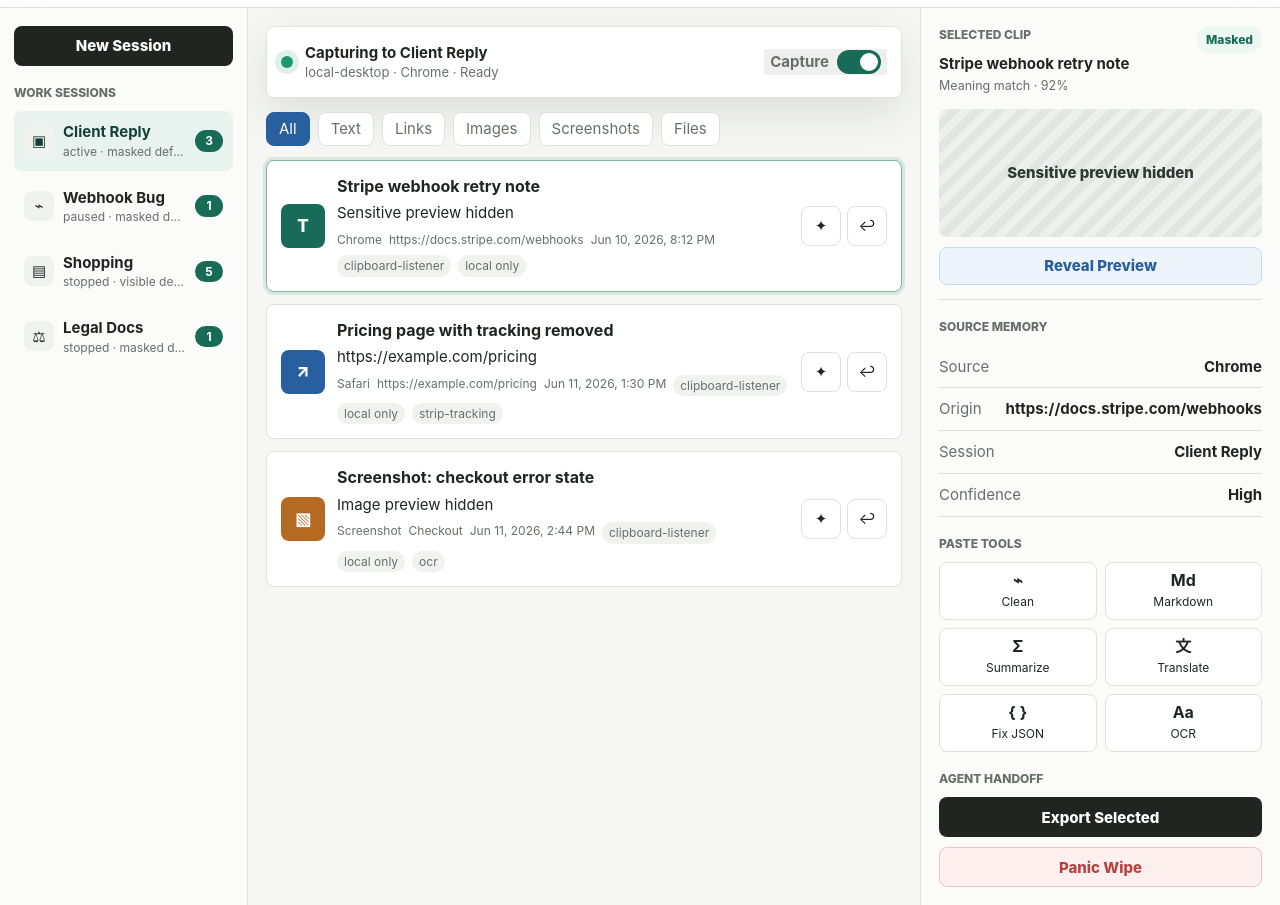
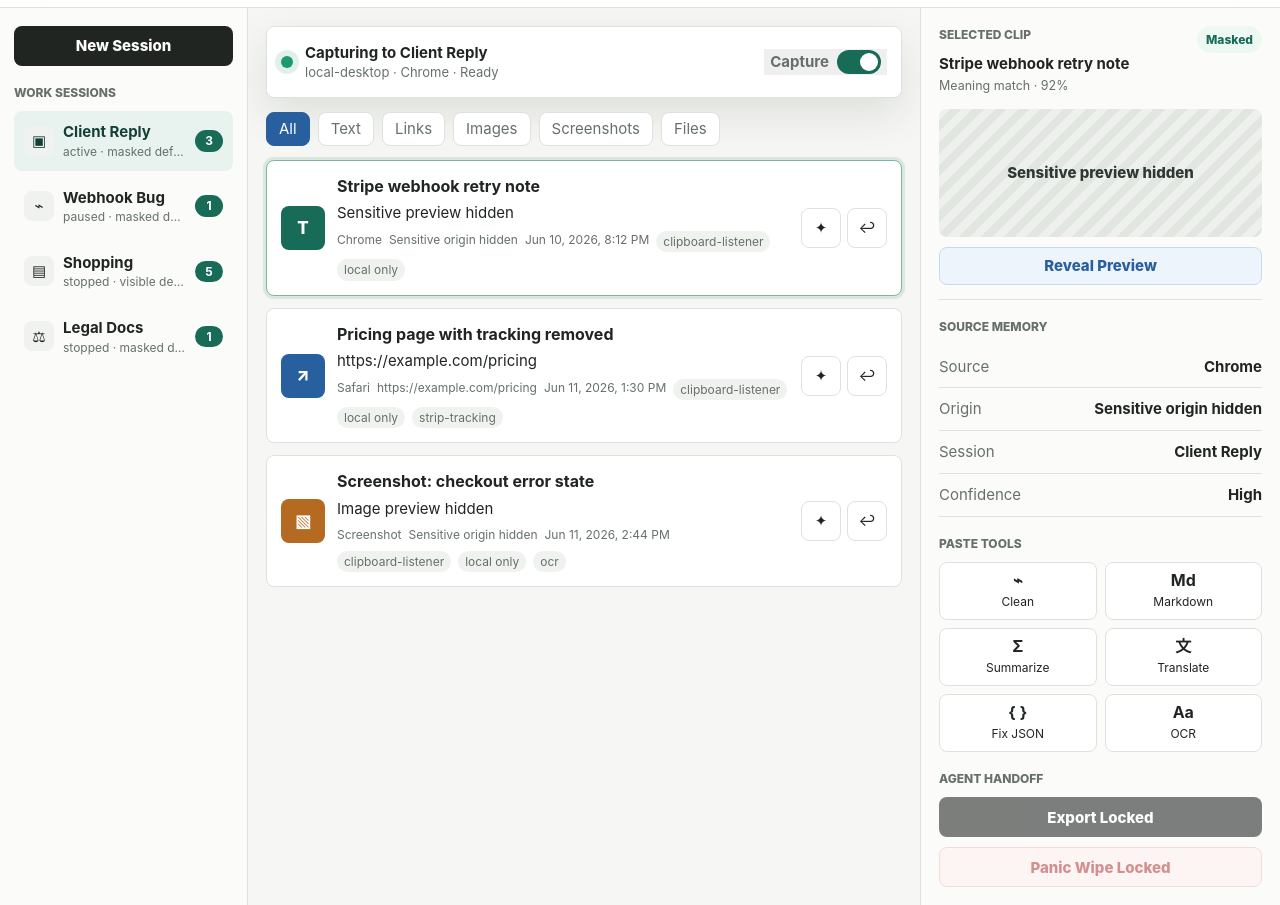
Before and after one commit to musk-hash-rats/ClipMind, a website built with Vite: page index.html in a window 1280 px wide. Shown: the part 56-961 px from the top of the page. Built offline with nearby package versions, Linux system fonts and the light colour scheme.

Commit message:
Gate sensitive metadata and unsafe actions

```diff
--- a/src-tauri/tauri.conf.json
+++ b/src-tauri/tauri.conf.json
@@ -20,7 +20,7 @@
       }
     ],
     "security": {
-      "csp": "default-src 'self'; connect-src 'self' http://127.0.0.1:* ws://127.0.0.1:*; img-src 'self' asset: https://asset.localhost; style-src 'self'; script-src 'self'"
+      "csp": "default-src 'self'; img-src 'self' asset: https://asset.localhost; style-src 'self'; script-src 'self'"
     }
   },
   "bundle": {
--- a/src/main.ts
+++ b/src/main.ts
@@ -81,13 +81,23 @@
 const getSelectedClip = () =>
   sampleClips.find((clip) => clip.id === state.selectedClipId) ?? getVisibleClips()[0] ?? sampleClips[0];
 
-const getOrigin = (clip: ClipRecord) =>
-  clip.source.url ??
-  clip.source.filePath ??
-  clip.source.sender ??
-  clip.source.fallbackReason ??
-  clip.source.windowTitle ??
-  "Unknown origin";
+const isPrivateMetadataHidden = (clip: ClipRecord) =>
+  clip.privacy.sensitive && clip.privacy.masked && !(clip.id === state.selectedClipId && state.previewRevealed);
+
+const getOrigin = (clip: ClipRecord) => {
+  if (isPrivateMetadataHidden(clip)) {
+    return "Sensitive origin hidden";
+  }
+
+  return (
+    clip.source.url ??
+    clip.source.filePath ??
+    clip.source.sender ??
+    clip.source.fallbackReason ??
+    clip.source.windowTitle ??
+    "Unknown origin"
+  );
+};
 
 const getClipBadges = (clip: ClipRecord) => [
   clip.source.capturedVia,
@@ -290,8 +300,22 @@
 
         <section>
           <h2>Agent Handoff</h2>
-          <button class="primary-action full" type="button" data-action="export">Export Selected</button>
-          <button class="danger-action full" type="button" data-action="panic">Panic Wipe</button>
+          <button
+            class="primary-action full"
+            type="button"
+            title="Disabled until export confirmation and audit events are implemented"
+            disabled
+          >
+            Export Locked
+          </button>
+          <button
+            class="danger-action full"
+            type="button"
+            title="Disabled until scoped wipe confirmation is implemented"
+            disabled
+          >
+            Panic Wipe Locked
+          </button>
         </section>
       </aside>
     </main>
@@ -354,16 +378,6 @@
     return;
   }
 
-  if (actionButton?.dataset.action === "panic") {
-    setState({ statusNote: "panic wipe confirmation pending" });
-    return;
-  }
-
-  if (actionButton?.dataset.action === "export") {
-    setState({ statusNote: "agent export staged" });
-    return;
-  }
-
   if (actionButton?.dataset.action === "new-session") {
     setState({ statusNote: "new session draft opened" });
     return;
--- a/src/styles.css
+++ b/src/styles.css
@@ -36,6 +36,11 @@
 button {
   border: 0;
   cursor: pointer;
+}
+
+button:disabled {
+  cursor: not-allowed;
+  opacity: 0.58;
 }
 
 .shell {
```
